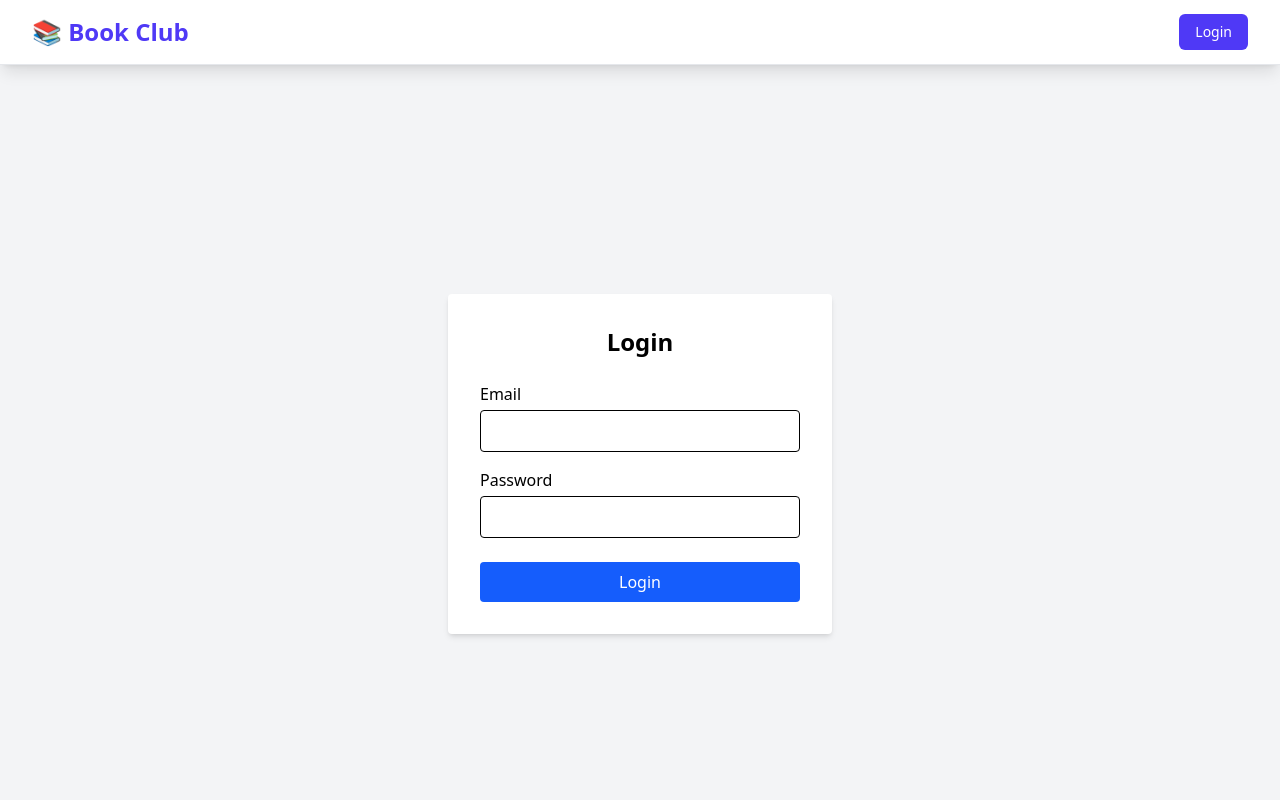
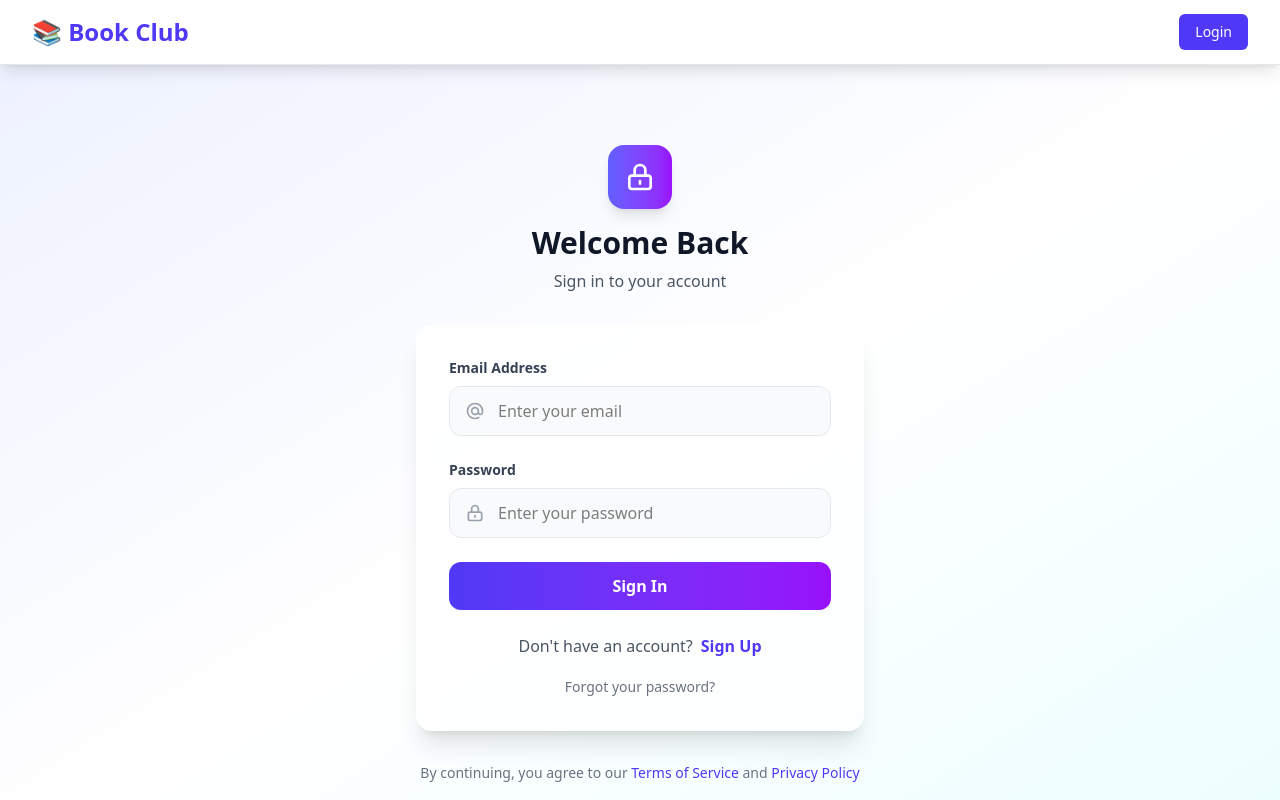
Before and after one commit to tharindu765/book-club-library-app, a React (Vite) app in the folder frontend/: page / in a window 1280 px wide. Built offline with nearby package versions, Linux system fonts and the light colour scheme; no server answers.

Commit message:
Implement signup & login pages with UI styling, backend integration, and frontend form validation

```diff
--- a/frontend/src/contexts/AuthProvider.tsx
+++ b/frontend/src/contexts/AuthProvider.tsx
@@ -18,7 +18,11 @@ export const AuthProvider = ({ children }: AuthProviderProps) => {
     setAccessToken(token)
   }
 
-  const logout = () => setIsLoggedIn(false)
+  const logout = () => {
+    setIsLoggedIn(false)
+    setAccessToken("")
+    localStorage.removeItem("accessToken")
+}
 
   useEffect(() => {
     setHeader(accessToken)
--- a/frontend/src/pages/LoginPage.tsx
+++ b/frontend/src/pages/LoginPage.tsx
@@ -1,68 +1,235 @@
 import { useState } from "react";
-import { useNavigate } from "react-router-dom";
 import apiClient from "../services/apiClient";
 import { useAuth } from "../contexts/useAuth";
-
+import { useNavigate } from "react-router-dom";
 
 export default function LoginPage() {
-  const navigate = useNavigate();
   const [email, setEmail] = useState("");
   const [password, setPassword] = useState("");
   const [errorMsg, setErrorMsg] = useState("");
+  const [isSignUp, setIsSignUp] = useState(false);
+  const [fullName, setFullName] = useState("");
+  const [confirmPassword, setConfirmPassword] = useState("");
+  const [isLoading, setIsLoading] = useState(false);
   const { login } = useAuth()
-
-  const handleSubmit = async (e: React.FormEvent) => {
+  const navigate = useNavigate();
+  const handleSubmit = async (e:any) => {
     e.preventDefault();
     setErrorMsg("");
+    setIsLoading(true);
 
     try {
+      if (isSignUp) {
+        if (password !== confirmPassword) {
+          setErrorMsg("Passwords don't match");
+          setIsLoading(false);
+          return;
+        }
+        // Sign up logic (you can modify the endpoint as needed)
+        const res = await apiClient.post("/auth/signup", { fullName, email, password });
+        login(res.data.accessToken);
+        navigate("/dashboard");
+        console.log("Sign up attempted with:", { fullName, email, password });
+      } else {
+        // Your existing login logic
         const res = await apiClient.post("/auth/login", { email, password });
-      //localStorage.setItem("accessToken", res.data.accessToken);
-      login(res.data.accessToken)
-      // Optionally store user data if needed
+        login(res.data.accessToken);
         navigate("/dashboard");
-    } catch (err: any) {
-      setErrorMsg(err.response?.data?.message || "Login failed");
+        console.log("Login attempted with:", { email, password });
+      }
+    } catch (err:any) {
+      setErrorMsg(err.response?.data?.message || `${isSignUp ? 'Sign up' : 'Login'} failed`);
+    } finally {
+      setIsLoading(false);
     }
   };
 
+  const toggleMode = () => {
+    setIsSignUp(!isSignUp);
+    setErrorMsg("");
+    setFullName("");
+    setConfirmPassword("");
+  };
+
   return (
-    <div className="flex items-center justify-center min-h-screen bg-gray-100">
-      <form
-        onSubmit={handleSubmit}
-        className="bg-white p-8 rounded shadow-md w-full max-w-sm"
-      >
-        <h2 className="text-2xl font-bold mb-6 text-center">Login</h2>
+    <div className="min-h-screen bg-gradient-to-br from-indigo-50 via-white to-cyan-50 flex items-center justify-center p-4">
+      <div className="w-full max-w-md">
+        {/* Header */}
+        <div className="text-center mb-8">
+          <div className="inline-flex items-center justify-center w-16 h-16 bg-gradient-to-r from-indigo-500 to-purple-600 rounded-2xl mb-4 shadow-lg">
+            <svg className="w-8 h-8 text-white" fill="none" stroke="currentColor" viewBox="0 0 24 24">
+              <path strokeLinecap="round" strokeLinejoin="round" strokeWidth={2} d="M12 15v2m-6 4h12a2 2 0 002-2v-6a2 2 0 00-2-2H6a2 2 0 00-2 2v6a2 2 0 002 2zm10-10V7a4 4 0 00-8 0v4h8z" />
+            </svg>
+          </div>
+          <h1 className="text-3xl font-bold text-gray-900 mb-2">
+            {isSignUp ? "Create Account" : "Welcome Back"}
+          </h1>
+          <p className="text-gray-600">
+            {isSignUp ? "Sign up to get started" : "Sign in to your account"}
+          </p>
+        </div>
+
+        {/* Form Card */}
+        <div className="bg-white/70 backdrop-blur-sm rounded-2xl shadow-xl border border-white/20 p-8">
+          <div onSubmit={handleSubmit} className="space-y-6">
+            {/* Error Message */}
             {errorMsg && (
-          <p className="text-red-500 text-sm mb-4 text-center">{errorMsg}</p>
+              <div className="bg-red-50 border-l-4 border-red-500 p-4 rounded-lg">
+                <div className="flex">
+                  <svg className="w-5 h-5 text-red-500 mr-3 flex-shrink-0" fill="currentColor" viewBox="0 0 20 20">
+                    <path fillRule="evenodd" d="M10 18a8 8 0 100-16 8 8 0 000 16zM8.707 7.293a1 1 0 00-1.414 1.414L8.586 10l-1.293 1.293a1 1 0 101.414 1.414L10 11.414l1.293 1.293a1 1 0 001.414-1.414L11.414 10l1.293-1.293a1 1 0 00-1.414-1.414L10 8.586 8.707 7.293z" clipRule="evenodd" />
+                  </svg>
+                  <p className="text-sm text-red-700">{errorMsg}</p>
+                </div>
+              </div>
             )}
-        <div className="mb-4">
-          <label className="block mb-1 font-medium">Email</label>
+
+            {/* Name Field (Sign Up Only) */}
+            {isSignUp && (
+              <div className="space-y-2">
+                <label className="block text-sm font-semibold text-gray-700">
+                  Full Name
+                </label>
+                <div className="relative">
+                  <input
+                    type="text"
+                    className="w-full px-4 py-3 bg-gray-50 border border-gray-200 rounded-xl focus:ring-2 focus:ring-indigo-500 focus:border-transparent transition-all duration-200 pl-12"
+                    value={fullName}
+                    onChange={(e) => setFullName(e.target.value)}
+                    placeholder="Enter your full name"
+                    required
+                  />
+                  <svg className="absolute left-4 top-1/2 transform -translate-y-1/2 w-5 h-5 text-gray-400" fill="none" stroke="currentColor" viewBox="0 0 24 24">
+                    <path strokeLinecap="round" strokeLinejoin="round" strokeWidth={2} d="M16 7a4 4 0 11-8 0 4 4 0 018 0zM12 14a7 7 0 00-7 7h14a7 7 0 00-7-7z" />
+                  </svg>
+                </div>
+              </div>
+            )}
+
+            {/* Email Field */}
+            <div className="space-y-2">
+              <label className="block text-sm font-semibold text-gray-700">
+                Email Address
+              </label>
+              <div className="relative">
                 <input
                   type="email"
-            className="w-full px-3 py-2 border rounded"
+                  className="w-full px-4 py-3 bg-gray-50 border border-gray-200 rounded-xl focus:ring-2 focus:ring-indigo-500 focus:border-transparent transition-all duration-200 pl-12"
                   value={email}
                   onChange={(e) => setEmail(e.target.value)}
+                  placeholder="Enter your email"
                   required
                 />
+                <svg className="absolute left-4 top-1/2 transform -translate-y-1/2 w-5 h-5 text-gray-400" fill="none" stroke="currentColor" viewBox="0 0 24 24">
+                  <path strokeLinecap="round" strokeLinejoin="round" strokeWidth={2} d="M16 12a4 4 0 10-8 0 4 4 0 008 0zm0 0v1.5a2.5 2.5 0 005 0V12a9 9 0 10-9 9m4.5-1.206a8.959 8.959 0 01-4.5 1.207" />
+                </svg>
               </div>
-        <div className="mb-6">
-          <label className="block mb-1 font-medium">Password</label>
+            </div>
+
+            {/* Password Field */}
+            <div className="space-y-2">
+              <label className="block text-sm font-semibold text-gray-700">
+                Password
+              </label>
+              <div className="relative">
                 <input
                   type="password"
-            className="w-full px-3 py-2 border rounded"
+                  className="w-full px-4 py-3 bg-gray-50 border border-gray-200 rounded-xl focus:ring-2 focus:ring-indigo-500 focus:border-transparent transition-all duration-200 pl-12"
                   value={password}
                   onChange={(e) => setPassword(e.target.value)}
+                  placeholder="Enter your password"
                   required
                 />
+                <svg className="absolute left-4 top-1/2 transform -translate-y-1/2 w-5 h-5 text-gray-400" fill="none" stroke="currentColor" viewBox="0 0 24 24">
+                  <path strokeLinecap="round" strokeLinejoin="round" strokeWidth={2} d="M12 15v2m-6 4h12a2 2 0 002-2v-6a2 2 0 00-2-2H6a2 2 0 00-2 2v6a2 2 0 002 2zm10-10V7a4 4 0 00-8 0v4h8z" />
+                </svg>
               </div>
+            </div>
+
+            {/* Confirm Password Field (Sign Up Only) */}
+            {isSignUp && (
+              <div className="space-y-2">
+                <label className="block text-sm font-semibold text-gray-700">
+                  Confirm Password
+                </label>
+                <div className="relative">
+                  <input
+                    type="password"
+                    className="w-full px-4 py-3 bg-gray-50 border border-gray-200 rounded-xl focus:ring-2 focus:ring-indigo-500 focus:border-transparent transition-all duration-200 pl-12"
+                    value={confirmPassword}
+                    onChange={(e) => setConfirmPassword(e.target.value)}
+                    placeholder="Confirm your password"
+                    required
+                  />
+                  <svg className="absolute left-4 top-1/2 transform -translate-y-1/2 w-5 h-5 text-gray-400" fill="none" stroke="currentColor" viewBox="0 0 24 24">
+                    <path strokeLinecap="round" strokeLinejoin="round" strokeWidth={2} d="M12 15v2m-6 4h12a2 2 0 002-2v-6a2 2 0 00-2-2H6a2 2 0 00-2 2v6a2 2 0 002 2zm10-10V7a4 4 0 00-8 0v4h8z" />
+                  </svg>
+                </div>
+              </div>
+            )}
+
+            {/* Submit Button */}
             <button
               type="submit"
-          className="w-full bg-blue-600 text-white py-2 rounded hover:bg-blue-700 transition"
+              disabled={isLoading}
+              onClick={handleSubmit}
+              className="w-full bg-gradient-to-r from-indigo-600 to-purple-600 text-white py-3 px-4 rounded-xl font-semibold hover:from-indigo-700 hover:to-purple-700 focus:ring-2 focus:ring-indigo-500 focus:ring-offset-2 transition-all duration-200 transform hover:scale-[1.02] active:scale-[0.98] disabled:opacity-50 disabled:cursor-not-allowed disabled:transform-none"
             >
-          Login
+              {isLoading ? (
+                <div className="flex items-center justify-center">
+                  <svg className="animate-spin -ml-1 mr-3 h-5 w-5 text-white" fill="none" viewBox="0 0 24 24">
+                    <circle className="opacity-25" cx="12" cy="12" r="10" stroke="currentColor" strokeWidth="4"></circle>
+                    <path className="opacity-75" fill="currentColor" d="M4 12a8 8 0 018-8V0C5.373 0 0 5.373 0 12h4zm2 5.291A7.962 7.962 0 014 12H0c0 3.042 1.135 5.824 3 7.938l3-2.647z"></path>
+                  </svg>
+                  Processing...
+                </div>
+              ) : (
+                isSignUp ? "Create Account" : "Sign In"
+              )}
             </button>
-      </form>
+          </div>
+
+          {/* Toggle Sign Up/Login */}
+          <div className="mt-6 text-center">
+            <p className="text-gray-600">
+              {isSignUp ? "Already have an account?" : "Don't have an account?"}
+              <button
+                type="button"
+                onClick={toggleMode}
+                className="ml-2 text-indigo-600 hover:text-indigo-700 font-semibold transition-colors duration-200"
+              >
+                {isSignUp ? "Sign In" : "Sign Up"}
+              </button>
+            </p>
+          </div>
+
+          {/* Forgot Password (Login Only) */}
+          {!isSignUp && (
+            <div className="mt-4 text-center">
+              <button
+                type="button"
+                className="text-sm text-gray-500 hover:text-gray-700 transition-colors duration-200"
+              >
+                Forgot your password?
+              </button>
+            </div>
+          )}
+        </div>
+
+        {/* Footer */}
+        <div className="mt-8 text-center">
+          <p className="text-sm text-gray-500">
+            By continuing, you agree to our{" "}
+            <a href="#" className="text-indigo-600 hover:text-indigo-700 transition-colors duration-200">
+              Terms of Service
+            </a>{" "}
+            and{" "}
+            <a href="#" className="text-indigo-600 hover:text-indigo-700 transition-colors duration-200">
+              Privacy Policy
+            </a>
+          </p>
+        </div>
+      </div>
     </div>
   );
 }
--- a/frontend/vite.config.ts
+++ b/frontend/vite.config.ts
@@ -2,7 +2,6 @@ import { defineConfig } from 'vite'
 import react from '@vitejs/plugin-react'
 import tailwindcss from '@tailwindcss/vite'
 
-// https://vite.dev/config/
 export default defineConfig({
-  plugins: [react(),tailwindcss()],
+  plugins: [react(), tailwindcss()],
 })
```
Lines whose indentation alone changed are shown as unchanged.
